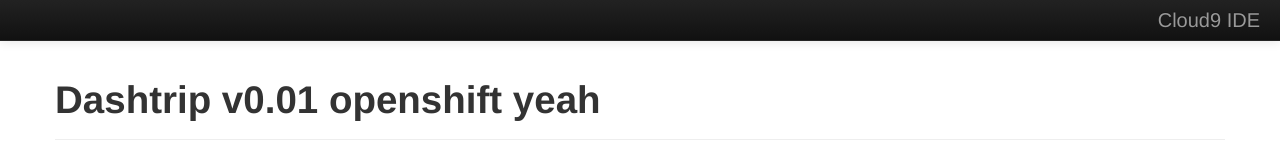
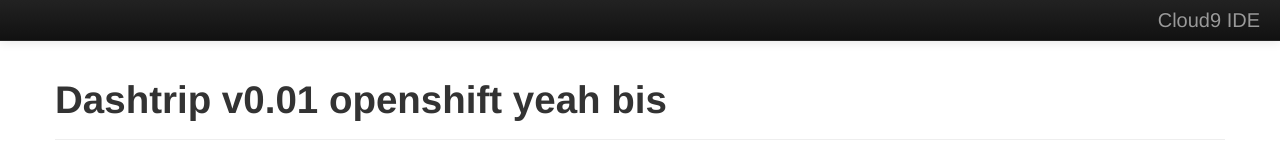
Before and after one commit to philgm/chat-init, a website: page client/index.html in a window 1280 px wide. Shown: the top 167 px of the page. Drawn offline with nearby package versions, Linux system fonts and the light colour scheme; no server answers.

Commit message:
yeah bis

```diff
--- a/client/index.html
+++ b/client/index.html
@@ -55,7 +55,7 @@
         </div>
       </div>
       <div class="page-header">
-        <h1>Dashtrip v0.01 openshift yeah</h1>
+        <h1>Dashtrip v0.01 openshift yeah bis</h1>
       </div>
       <div class="row">
         <div class="span3">
```
